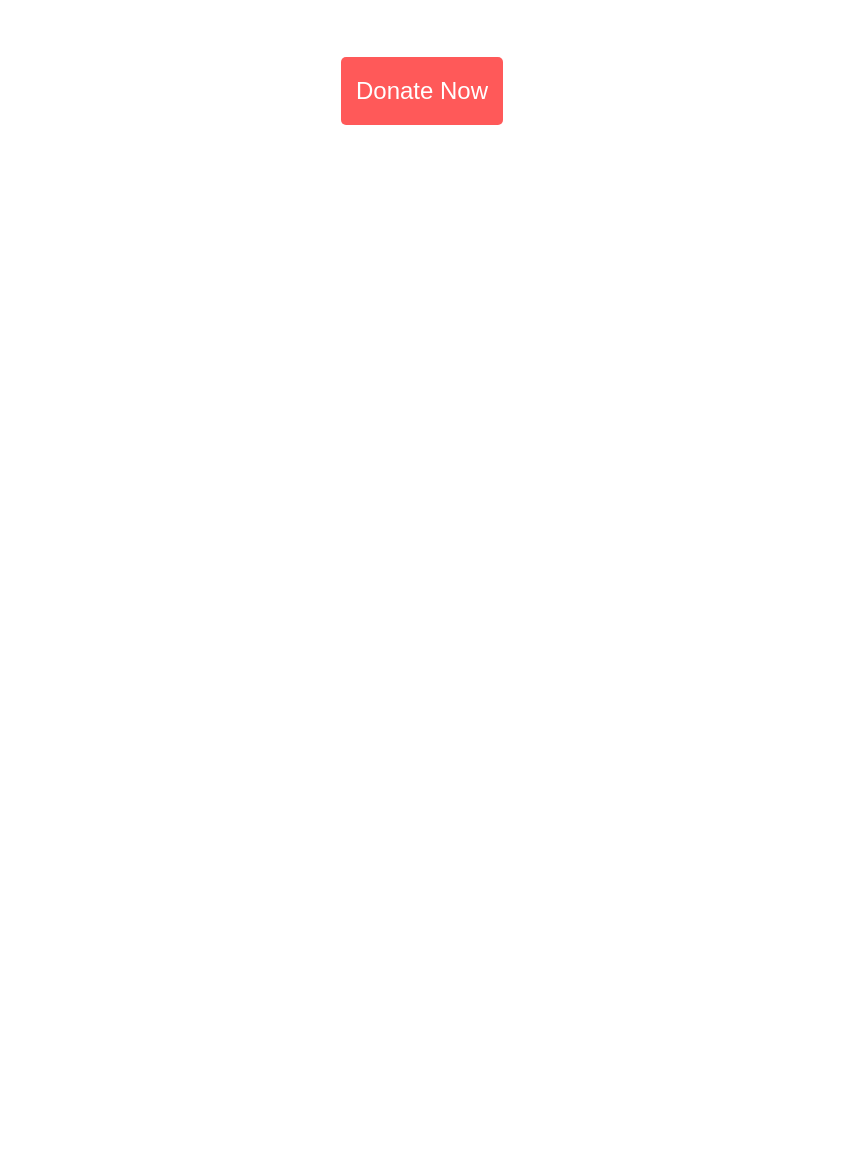
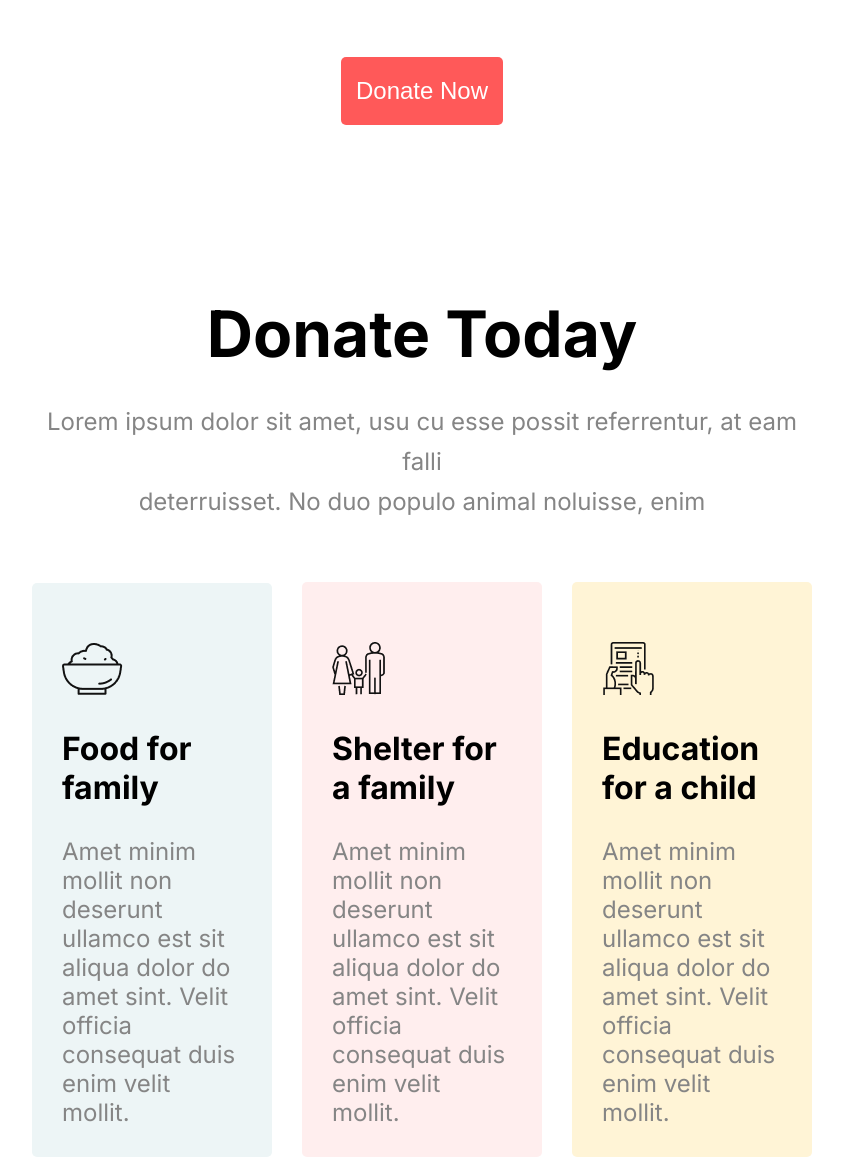
Before and after one commit to getMonirr/donation-be-humble, a plain HTML site: page index.html in a window 1280 px wide. Shown: the part 1530-2690 px from the top of the page, without its empty margins (218-1061 px from the left). Before the commit the page ends 1655 px from the top, so only its background shows below. Drawn offline with Linux system fonts and the light colour scheme.

Commit message:
blog section done

```diff
--- a/assets/styles/styles.css
+++ b/assets/styles/styles.css
@@ -1,14 +1,14 @@
 /* Default setup */
 :root {
-    --primary: #FF5959;
-    --secondary: #FFEEEE;
-    --background-1: #EDF5F6;
-    --background-2: #FFEEEE;
-    --background-3: #FFF4D6;
-    --text-color: #FFFFFF;
-    --text-color2:#858585;
-    --ammount-bg: #FAFAFA;
-    --input-color: #DADADA;
+  --primary: #ff5959;
+  --secondary: #ffeeee;
+  --background-1: #edf5f6;
+  --background-2: #ffeeee;
+  --background-3: #fff4d6;
+  --text-color: #ffffff;
+  --text-color2: #858585;
+  --ammount-bg: #fafafa;
+  --input-color: #dadada;
 }
 * {
   margin: 0;
@@ -16,7 +16,7 @@
   box-sizing: border-box;
 }
 body {
-    font-family: 'Inter',"Open sans";
+  font-family: "Inter", "Open sans";
   font-style: normal;
   background-color: var(--text-color);
 }
@@ -34,7 +34,8 @@ body {
 .header {
   width: 100%;
   height: 100vh;
-    background: linear-gradient(rgba(169, 169, 169, 0.5), rgb(0,0,0,0.8)), url("../images/donation13.jpg");
+  background: linear-gradient(rgba(169, 169, 169, 0.5), rgb(0, 0, 0, 0.8)),
+    url("../images/donation13.jpg");
   background-repeat: no-repeat;
   background-size: cover;
   display: flex;
@@ -52,7 +53,8 @@ body {
   font-size: 5em;
   margin-bottom: 30px;
 }
-.hero-description ,.section-description{
+.hero-description,
+.section-description {
   font-size: 1.5em;
   line-height: 40px;
 }
@@ -60,10 +62,10 @@ body {
 main {
   margin: 0 250px;
 }
-section{
+section {
   margin-top: 170px;
 }
-.donate-ammount {
+.donate-ammount,.center {
   text-align: center;
   display: flex;
   flex-direction: column;
@@ -83,7 +85,7 @@ section{
   margin-top: 50px;
   gap: 40px;
 }
-.ammount p{
+.ammount p {
   background-color: var(--ammount-bg);
   padding: 50px 25px;
   font-size: 2.5em;
@@ -91,8 +93,10 @@ section{
   color: var(--text-color2);
   border-radius: 10px;
   border: 3px solid transparent;
+  transition: 0.3s all ease-in;
 }
-.ammount p:hover, .ammount p.active {
+.ammount p:hover,
+.ammount p.active {
   border: 3px solid var(--primary);
   color: var(--primary);
   background-color: var(--background-2);
@@ -117,3 +121,56 @@ input::-webkit-outer-spin-button,
 input::-webkit-inner-spin-button {
   -webkit-appearance: none;
 }
+/* donate-plane */
+.donate-plane {
+    text-align: center;
+}
+.donate-plane .plan-container {
+    display: flex;
+    justify-content: space-evenly;
+    align-items: center;
+    text-align: left;
+    gap: 30px;
+}
+.plan-container {
+    margin-top: 60px;
+    margin-bottom: 70px;
+}
+.bg-1{
+    background-color: var(--background-1);
+}
+.bg-2{
+    background-color: var(--background-2);
+}
+.bg-3{
+    background-color: var(--background-3);
+}
+.donate-plane .plan-container .plan {
+    padding: 30px;
+    border-radius: 5px;
+}
+.plan .section-description {
+    line-height: unset;
+    margin-top: 30px;
+}
+.plan .plan-title {
+    font-size: 2em;
+}
+.plan img {
+    margin-bottom: 30px;
+    margin-top: 30px;
+}
+/* blog */
+.blog {
+    display: flex;
+    justify-content: space-evenly;
+    align-items: center;
+    gap: 100px;
+    margin-bottom: 100px;
+}
+.blog img {
+    height: 600px;
+    width: 650px;
+    border-radius: 10px;
+    object-fit: cover;
+}
--- a/index.html
+++ b/index.html
@@ -20,6 +20,7 @@
         </div>
     </header>
     <main>
+        <!-- donate today/donate ammount -->
         <section class="donate-ammount">
             <h1 class="section-title">Donate Today</h1>
             <p class="section-description">Lorem ipsum dolor sit amet, usu cu esse possit referrentur, at eam falli <br> deterruisset. No duo populo animal noluisse, enim</p>
@@ -33,6 +34,53 @@
             <input type="number" name="ammount" id="ammount" placeholder="Other Ammount (Taka)"><br>
             <button class="btn-primary">Donate Now</button>
         </section>
+        <!-- donation plane -->
+        <section class="donate-plane">
+            <h1 class="section-title">Donate Today</h1>
+            <p class="section-description">Lorem ipsum dolor sit amet, usu cu esse possit referrentur, at eam falli <br> deterruisset. No duo populo animal noluisse, enim</p>
+            <div class="plan-container">
+                <div class="plan bg-1">
+                    <img src="./assets/icons/food.png" alt="food for family">
+                    <h3 class="plan-title">Food for family</h3>
+                    <p class="section-description">Amet minim mollit non deserunt ullamco est sit aliqua dolor do amet sint. Velit officia consequat duis enim velit mollit.</p>
+                </div>
+                <div class="plan bg-2">
+                    <img src="./assets/icons/shelter.png" alt="Shelter for a family">
+                    <h3 class="plan-title">Shelter for a family</h3>
+                    <p class="section-description">Amet minim mollit non deserunt ullamco est sit aliqua dolor do amet sint. Velit officia consequat duis enim velit mollit.</p>
+                </div>
+                <div class="plan bg-3">
+                    <img src="./assets/icons/Frame-1.png" alt="Education for a child">
+                    <h3 class="plan-title">Education for a child</h3>
+                    <p class="section-description">Amet minim mollit non deserunt ullamco est sit aliqua dolor do amet sint. Velit officia consequat duis enim velit mollit.</p>
+                </div>
+            </div>
+        </section>
+        <section class="donate-blog">
+            <div class="blog">
+                <div class="blog-content">
+                    <h1 class="section-title">Their lives depend on your donation</h1>
+        <p class="section-description">Lorem ipsum dolor sit amet, usu cu esse possit referrentur, at eam falli deterruisset. No duo populo animal noluisse, enim</p>
+        <p class="section-description">Lorem ipsum dolor sit amet, usu cu esse possit referrentur, at eam falli deterruisset.</p>
+        <button class="btn-primary">Donate Now</button>
+                </div>
+                <div class="blog-img">
+                    <img src="./assets/images/donation8.jpg" alt="Their lives depend on your donation">
+                </div>
+            </div>
+            <div class="blog">
+
+                <div class="blog-img order">
+                    <img src="./assets/images/donation14.webp" alt="Their lives depend on your donation">
+                </div>
+                <div class="blog-content">
+                    <h1 class="section-title">Their lives depend on your donation</h1>
+        <p class="section-description">Lorem ipsum dolor sit amet, usu cu esse possit referrentur, at eam falli deterruisset. No duo populo animal noluisse, enim</p>
+        <p class="section-description">Lorem ipsum dolor sit amet, usu cu esse possit referrentur, at eam falli deterruisset.</p>
+        <button class="btn-primary">Donate Now</button>
+                </div>
+            </div>
+        </section>
     </main>
 </body>
 </html>
```
Lines whose indentation alone changed are shown as unchanged.
